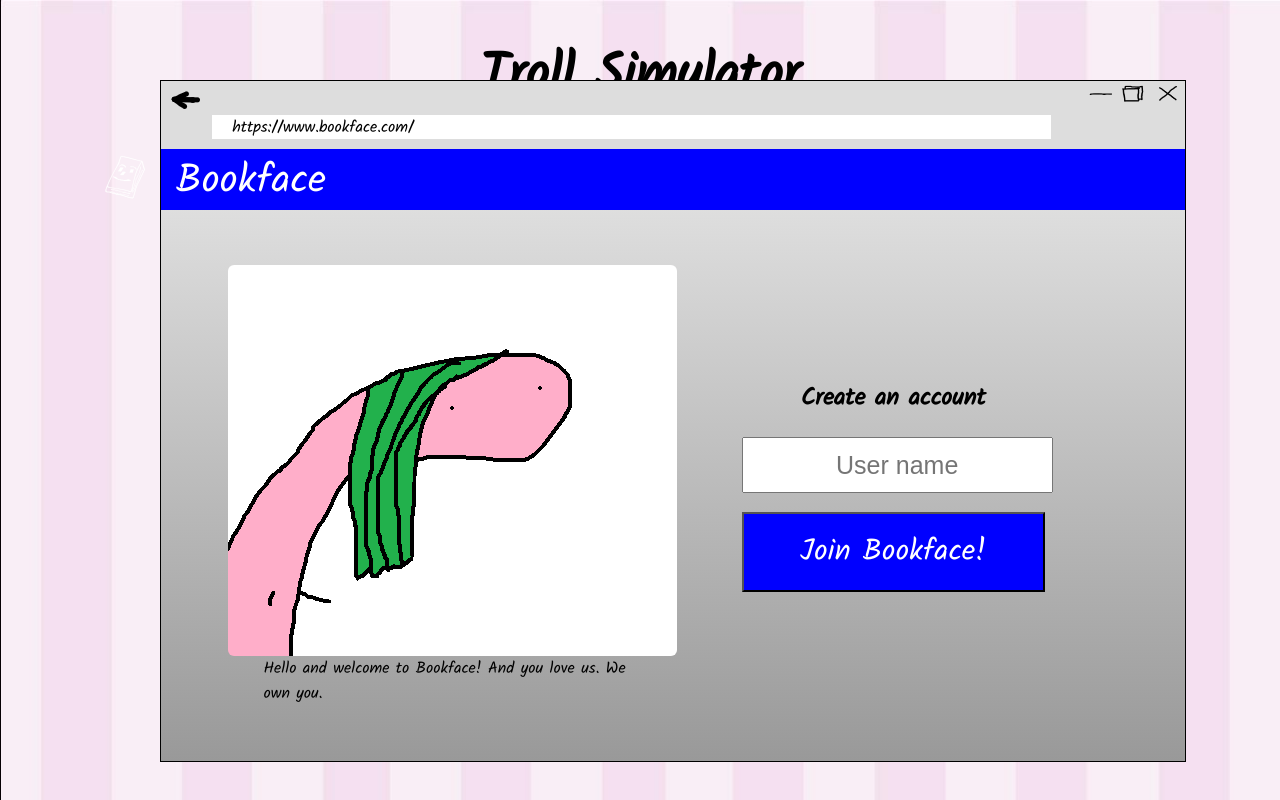
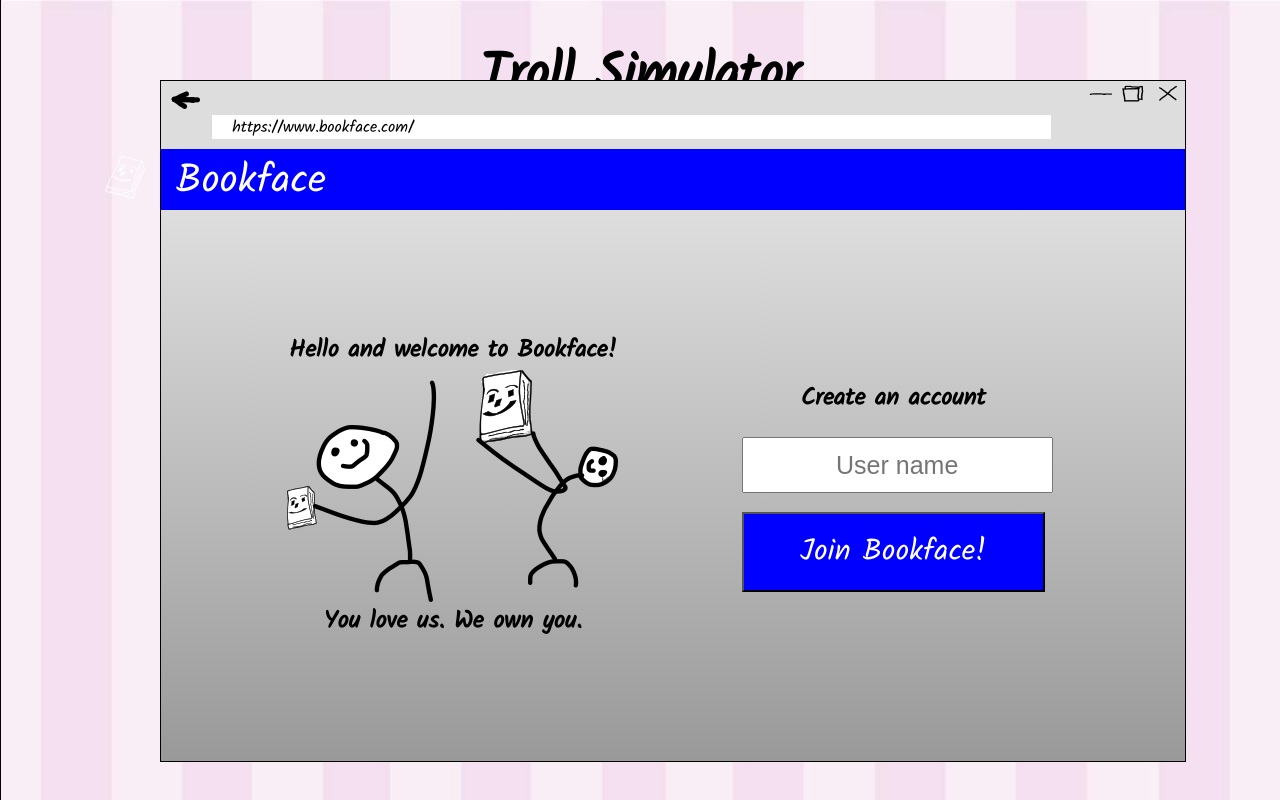
Before and after one commit to perblawiik/the-cake, a React (Create React App) app: page / in a window 1280 px wide. Built offline with nearby package versions, Linux system fonts and the light colour scheme.

Commit message:
Glorious pictures

```diff
--- a/src/js/classes/LoginPage.js
+++ b/src/js/classes/LoginPage.js
@@ -44,10 +44,13 @@ class LoginPage extends Component {
 
                 {/*Left div box with information to be added */}
                 <div className='leftlogin'>
-                    <img className='welcomePic' src={require('../../img/ms Mom.png')} alt='x'/>
-                    <p>
-                        Hello and welcome to Bookface! And you love us. We own you.
-                    </p>
+                    <h2>
+                        Hello and welcome to Bookface!
+                    </h2>
+                    <img className='welcomePic' src={require('../../img/WelcomePicture.png')} alt='x'/>
+                    <h2>
+                         You love us. We own you.
+                    </h2>
                 </div>
 
                 {/*Right div box with registration for the player*/}
```
Also changed, not shown: src/img/WelcomePicture.png (added), src/img/WelcomePicture.svg (added).
